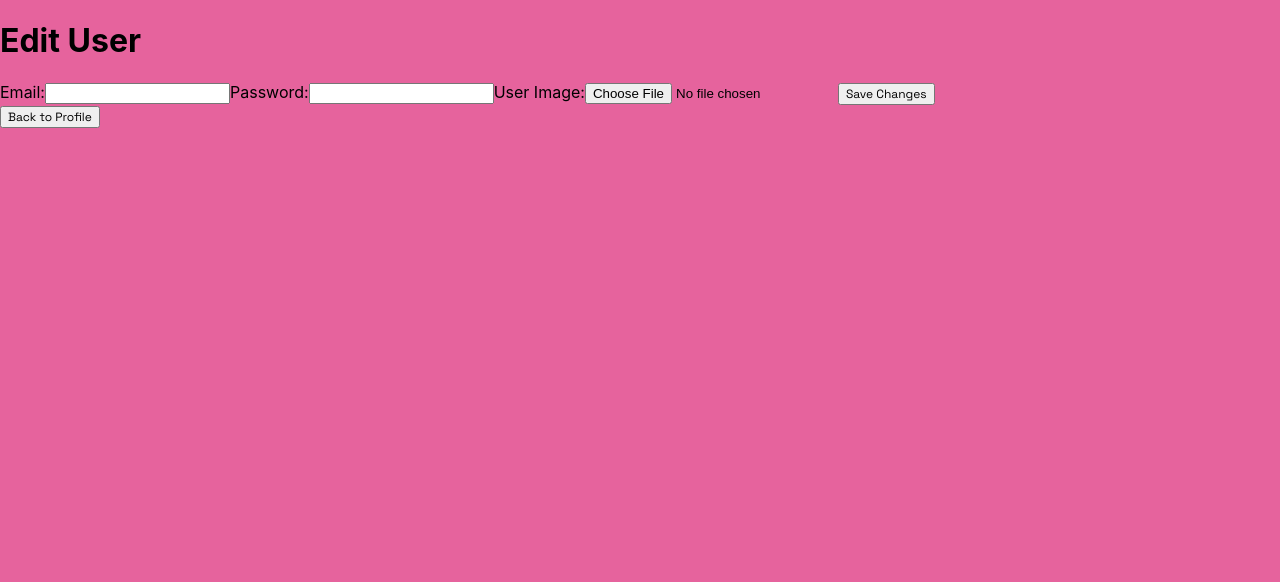
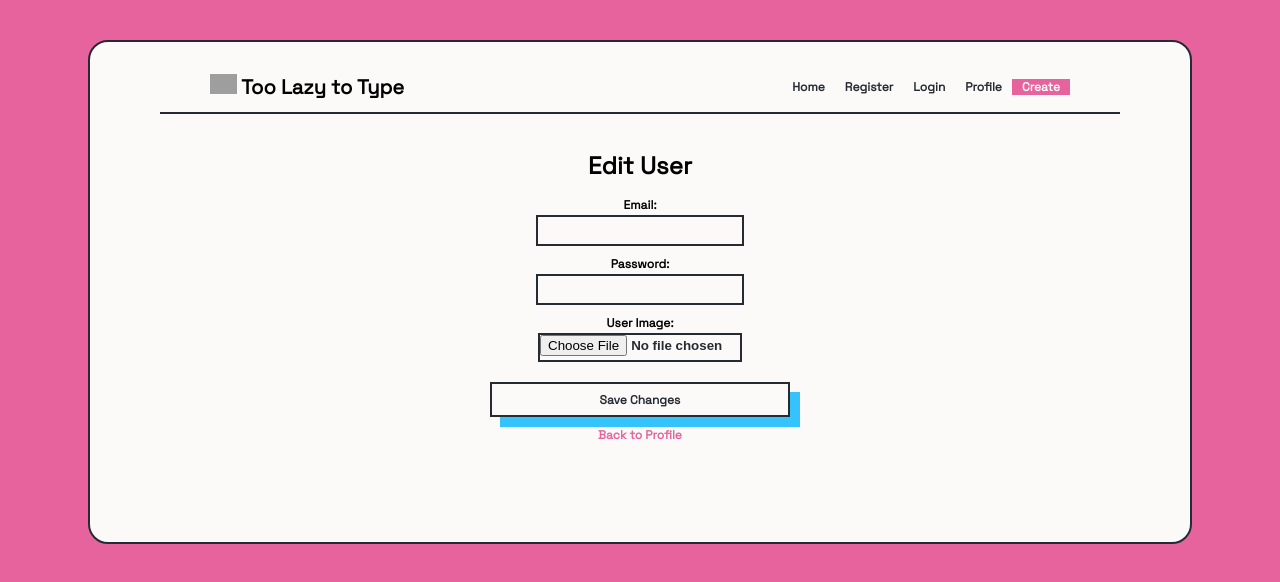
Before and after one commit to zuzmoskvic/module3-project-frontend, a React (Create React App) app: page /editUser/1 in a window 1280 px wide. Shown: the top 582 px of the page. Built offline with nearby package versions, Linux system fonts and the light colour scheme; grey boxes are pictures that could not be loaded.

Commit message:
EditUser - added styling

```diff
--- a/src/App.css
+++ b/src/App.css
@@ -231,7 +231,7 @@ nav{
 }
 
 /* Login page styling */
-.LoginPage{
+.LoginPage,.EditUserPage{
   display: flex;
   flex-direction: column;
   align-items: center;
--- a/src/components/EditUser.jsx
+++ b/src/components/EditUser.jsx
@@ -3,6 +3,7 @@ import { AuthContext } from "../context/auth.context";
 import { useParams, useNavigate, Link } from "react-router-dom";
 import axios from "axios";
 import { API_URL } from '../config/config.index';
+import Layout from './Layout';
 
 
 function EditUser() {
@@ -69,28 +70,28 @@ const handleEditUser = (e) => {
 
 
 return (
+    <Layout>
     <div className="EditUserPage">
       <h1>Edit User</h1>
 
-    <form onSubmit={handleEditUser} enctype="multipart/form-data" >
-        <label>Email:</label>
-        <input type="email" name="email" value={email} onChange={handleEmail} />
+      <form className="login-form" onSubmit={handleEditUser} enctype="multipart/form-data" >
+          <label className="login-label">Email:</label>
+          <input className="login-input" type="email" name="email" value={email} onChange={handleEmail} />
 
-        <label>Password:</label>
-        <input type="password" name="password" value={password} onChange={handlePassword} />
+          <label className="login-label">Password:</label>
+          <input className="login-input" type="password" name="password" value={password} onChange={handlePassword} />
 
-        <label>User Image:</label>
-        <input type="file" name="userImage" onChange={handleUserImage} />
+          <label className="login-label">User Image:</label>
+          <input className="login-input" type="file" name="userImage" onChange={handleUserImage} />
 
 
-        <button type="submit">Save Changes</button>
-      </form>
-      {errorMessage && <p className="error-message">{errorMessage}</p>}
+          <button className="pink-button" type="submit">Save Changes</button>
+        </form>
+        {errorMessage && <p className="error-message">{errorMessage}</p>}
 
-      <Link to={"/profile"}>
-        <button>Back to Profile</button>
-  </Link>
+        <Link to={"/profile"} className="login-link">Back to Profile</Link>
     </div>
+    </Layout>
   );
 }
 
--- a/src/components/ProfilePage.jsx
+++ b/src/components/ProfilePage.jsx
@@ -64,12 +64,13 @@ function ProfilePage() {
           <div className="profile-leftdiv-buttonsdiv">
             <button className="blue-button"  onClick={ logOutUser }>Logout</button>
             {/* <button className="red-button" onClick={ handleDeleteAccount }>Delete Account</button>  */}
+            <Link to={`/editUser/${user._id}`}><button className="blue-button">Edit user</button></Link>
             <Link to={`/deleteUser/${user._id}`}><button className="red-button" >Delete user</button></Link>
           </div>
         </div>
 
         <div className="profile-rightdiv">
-             <Link to={`/editUser/${user._id}`}><button>Edit your user</button></Link>
+             {/* <Link to={`/editUser/${user._id}`}><button>Edit your user</button></Link>   */}
              {/* <Link to={`/deleteUser/${user._id}`}><button>Delete your user</button></Link>   */}
 
             <div className="profile-rightdiv-buttonsdiv">
```
